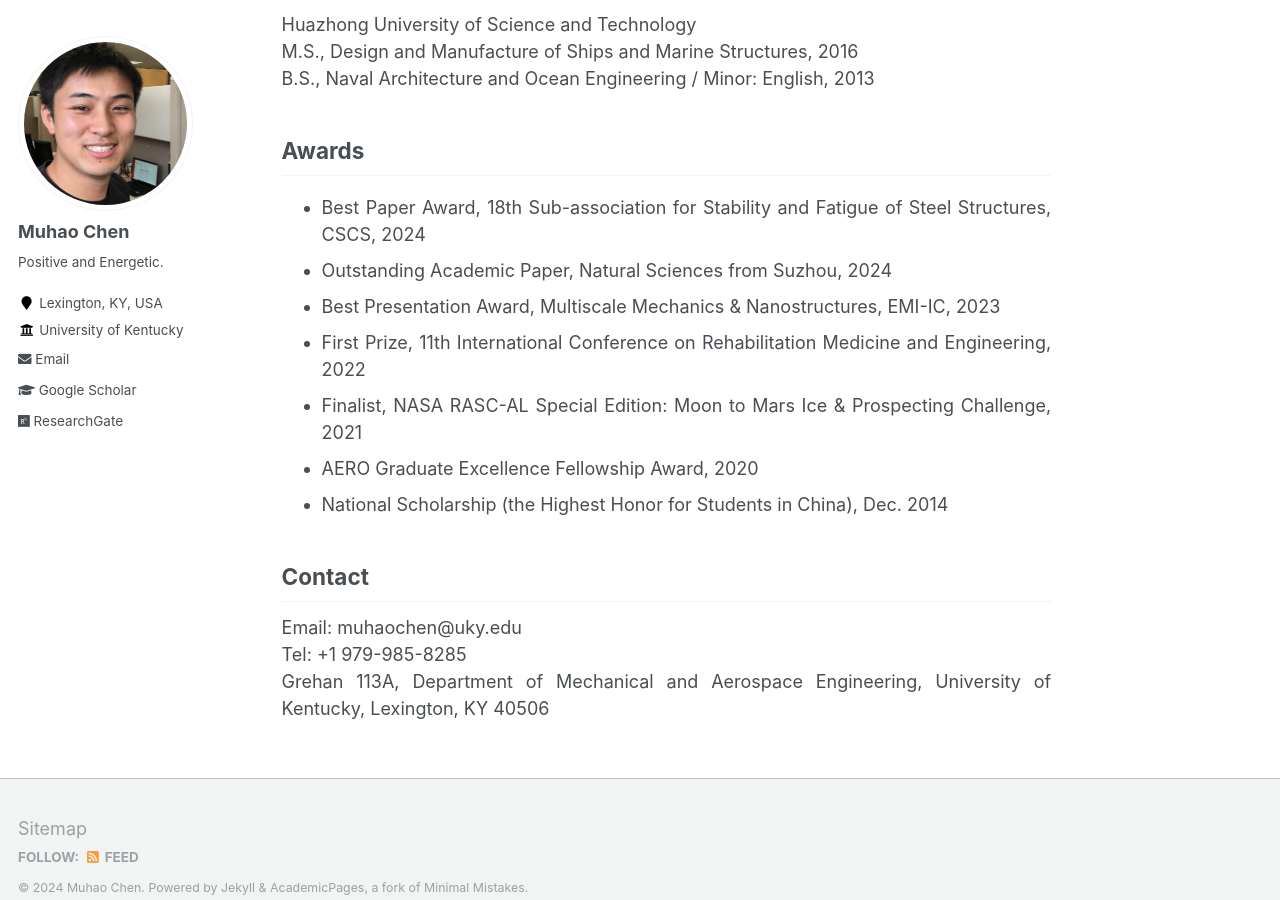
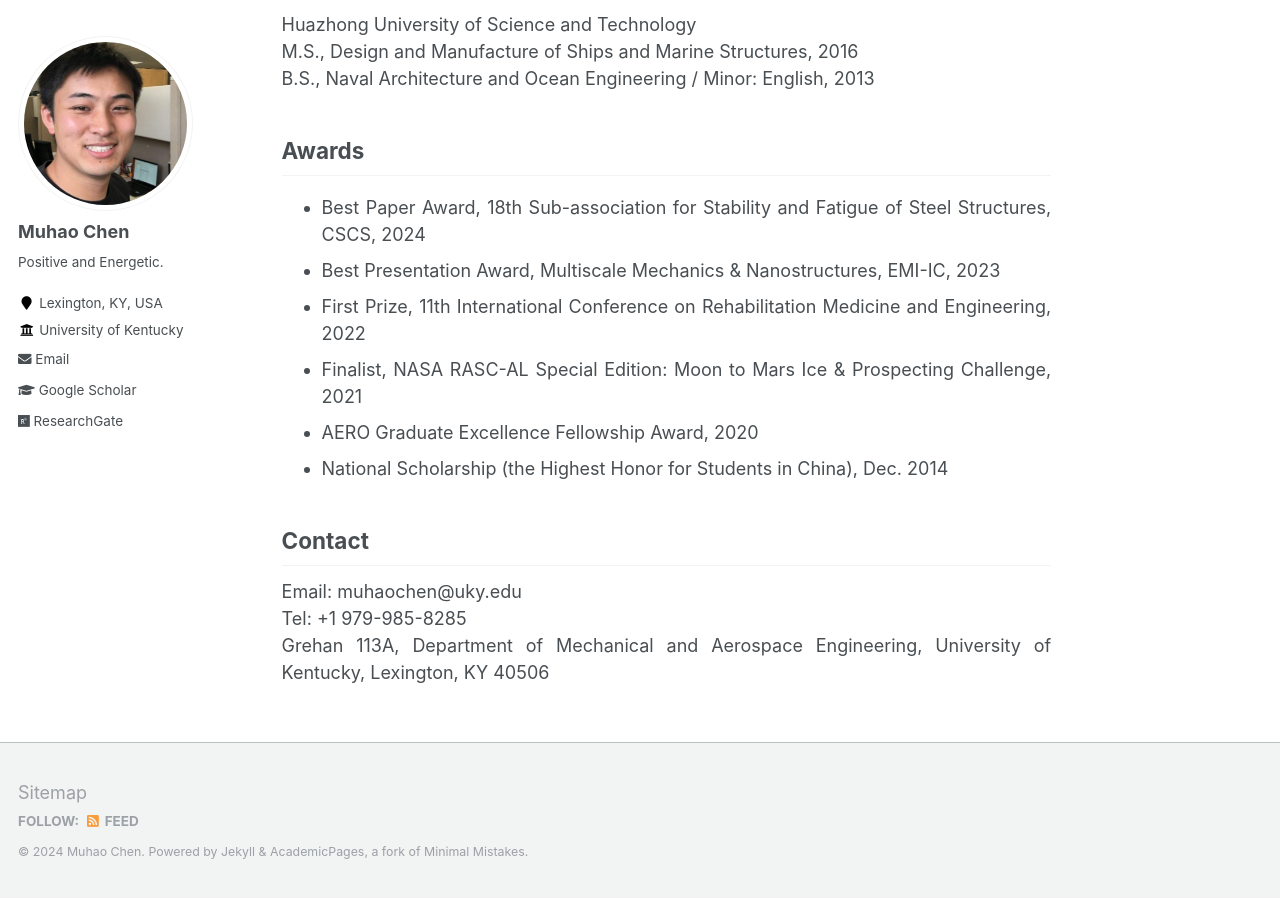
Before and after one commit to Muhao-Chen/muhao-chen.github.io, a Jekyll site: the page built from _pages/about.md, in a window 1280 px wide and 900 px high, scrolled down 1029 px. Built offline with Jekyll 4.4.1, drawn with Linux system fonts in a browser that asks for light colours.

Commit message:
Update about.md

```diff
--- a/_pages/about.md
+++ b/_pages/about.md
@@ -76,7 +76,7 @@ B.S., Naval Architecture and Ocean Engineering / Minor: English, 2013
 ## Awards
 <div style="text-align: justify;" markdown="1">
 * Best Paper Award, 18th Sub-association for Stability and Fatigue of Steel Structures, CSCS, 2024
-* Outstanding Academic Paper, Natural Sciences from Suzhou, 2024
+<!-- * Outstanding Award, Natural Science Academic Papers, Suzhou City, 2024  -->
 * Best Presentation Award, Multiscale Mechanics & Nanostructures, EMI-IC, 2023
 * First Prize, 11th International Conference on Rehabilitation Medicine and Engineering, 2022
 * Finalist, NASA RASC-AL Special Edition: Moon to Mars Ice & Prospecting Challenge, 2021
```
